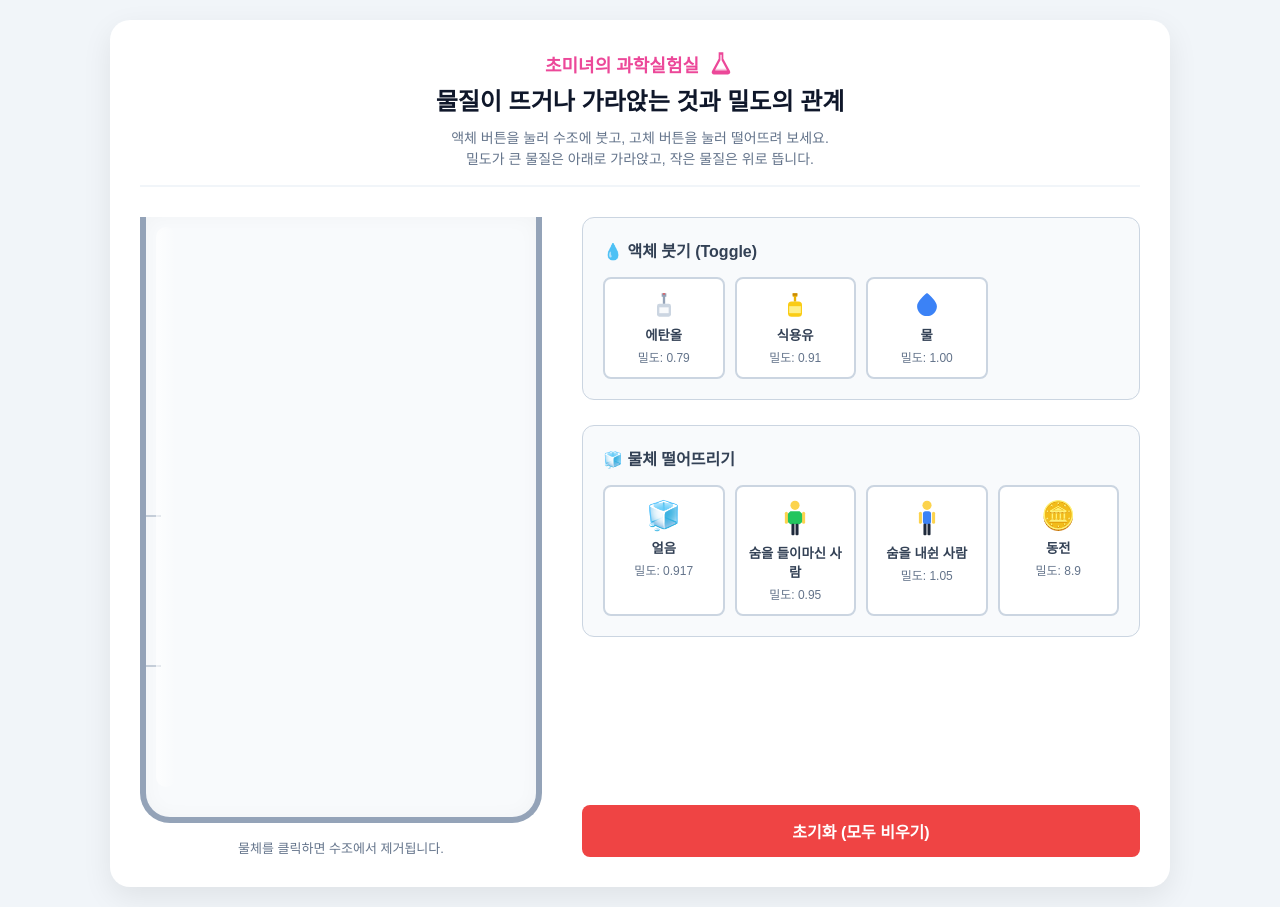
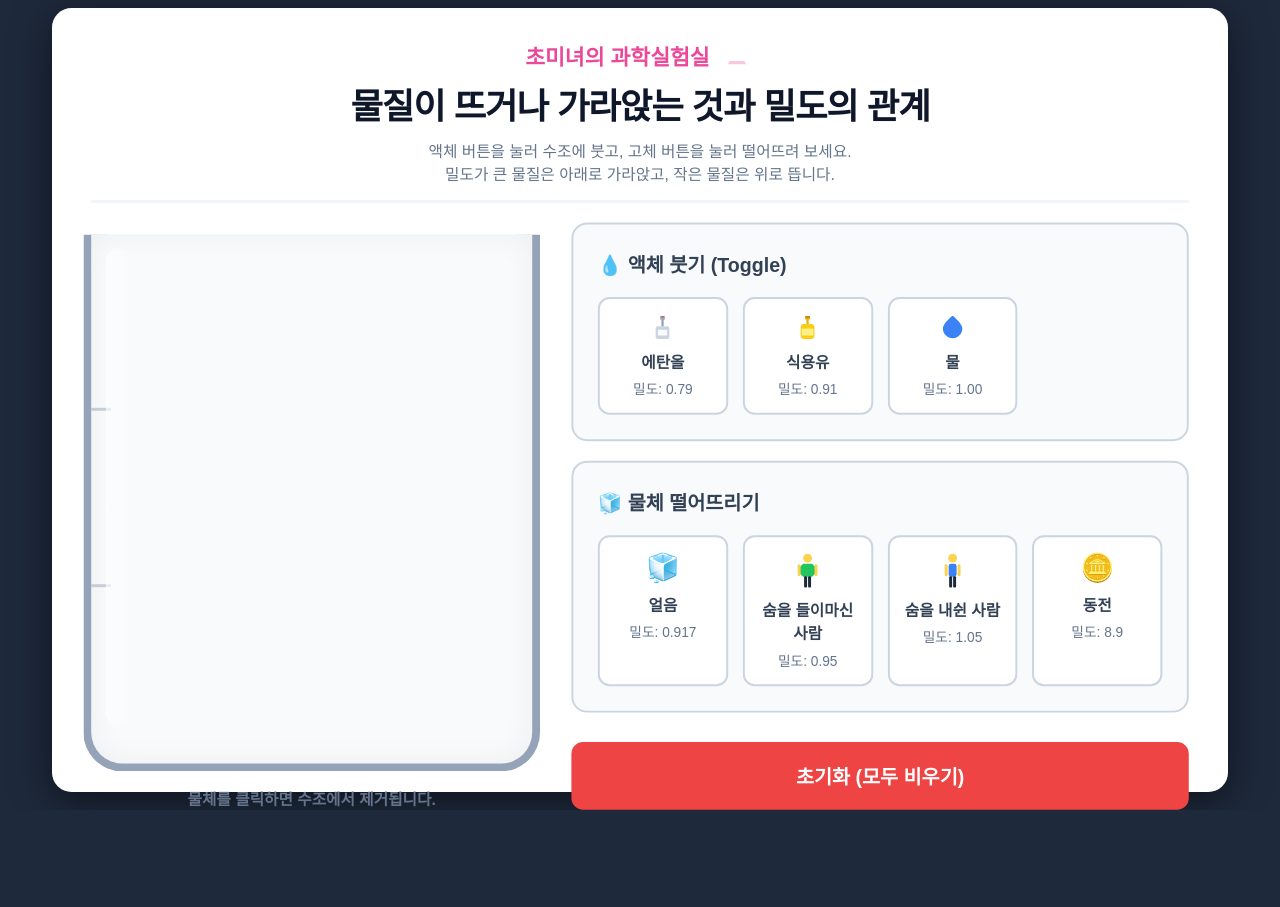
Before and after one commit to smokyboop/density, a plain HTML site: page index.html in a window 1280 px wide. After the commit the page ends 810 px from the top, so only its background shows below. Drawn offline with Linux system fonts and the light colour scheme.

Commit message:
Update index.html

```diff
--- a/index.html
+++ b/index.html
@@ -7,7 +7,7 @@
     <style>
         :root {
             --primary: #3b82f6;
-            --bg-color: #f1f5f9;
+            --bg-color: #1e293b; /* 어두운 배경으로 캔버스 느낌 강조 */
             --panel-bg: #ffffff;
             --border-color: #cbd5e1;
             --text-main: #334155;
@@ -19,71 +19,83 @@
             background-color: var(--bg-color);
             color: var(--text-main);
             margin: 0;
-            padding: 20px;
-            display: flex;
-            justify-content: center;
-            align-items: center;
-            min-height: 100vh;
-            box-sizing: border-box;
+            padding: 0;
+            width: 100vw;
+            height: 100vh;
+            overflow: hidden; /* 강제로 스크롤을 완전히 없앱니다 */
+        }
+
+        /* 고정 해상도(1200x800)를 강제하고, JS로 화면 중앙에서 Scale 조절 */
+        #scale-wrapper {
+            position: absolute;
+            left: 50%;
+            top: 50%;
+            width: 1200px;
+            height: 800px;
+            transform-origin: center center;
+            /* transform은 JS에서 translate(-50%, -50%) scale(...) 로 적용됨 */
         }
 
         .app-container {
+            width: 100%;
+            height: 100%;
             background-color: var(--panel-bg);
             border-radius: 20px;
-            box-shadow: 0 10px 30px rgba(0, 0, 0, 0.08);
+            box-shadow: 0 10px 40px rgba(0, 0, 0, 0.5);
             display: flex;
-            flex-direction: column; /* 제목을 위로 올리기 위해 세로 배치로 변경 */
-            max-width: 1000px;
-            width: 100%;
-            padding: 30px;
-            gap: 20px;
+            flex-direction: column;
+            padding: 30px 40px;
+            box-sizing: border-box;
         }
 
         .content-area {
             display: flex;
             flex-direction: row;
             gap: 40px;
-            width: 100%;
+            height: 100%;
+            flex: 1;
         }
 
         /* 상단 타이틀 영역 */
         .title-area {
-            margin-bottom: 10px;
+            margin-bottom: 20px;
             padding-bottom: 15px;
-            border-bottom: 2px solid var(--bg-color); /* 제목과 내용 사이 구분선 추가 */
-            text-align: center; /* 텍스트 가로 중앙 정렬 추가 */
+            border-bottom: 3px solid #f1f5f9;
+            text-align: center;
         }
 
         .title-top {
             display: flex;
             align-items: center;
-            justify-content: center; /* 플렉스(Flex) 요소인 소제목과 아이콘 중앙 정렬 추가 */
-            gap: 8px;
-            margin-bottom: 8px;
+            justify-content: center;
+            gap: 10px;
+            margin-bottom: 5px;
         }
 
         .subtitle {
-            font-size: 18px;
+            font-size: 22px;
             font-weight: 800;
-            color: #ec4899; /* 톡톡 튀는 핑크색 포인트 */
+            color: #ec4899;
         }
 
         .main-title {
-            margin: 0 0 10px 0;
-            font-size: 24px;
+            margin: 0;
+            font-size: 36px;
             color: #0f172a;
-            line-height: 1.35;
-            word-break: keep-all;
+            font-weight: 900;
+            letter-spacing: -1px;
         }
 
-        p.desc { margin: 0; font-size: 14px; color: var(--text-light); line-height: 1.5; }
+        p.desc { margin: 10px 0 0 0; font-size: 16px; color: var(--text-light); }
 
         /* 비커(수조) 영역 */
         .beaker-section {
             display: flex;
             flex-direction: column;
             align-items: center;
+            justify-content: flex-end;
             gap: 15px;
+            width: 450px; /* 넓이 대폭 증가 */
         }
 
         .beaker-wrapper {
@@ -91,15 +103,15 @@
         }
 
         .beaker {
-            width: 390px; /* 기존 260px의 1.5배 */
-            height: 600px; /* 기존 400px의 1.5배 */
-            border: 6px solid #94a3b8;
+            width: 450px;
+            height: 540px;
+            border: 8px solid #94a3b8;
             border-top: none;
-            border-radius: 0 0 30px 30px;
+            border-radius: 0 0 40px 40px;
             position: relative;
             background-color: #f8fafc;
             overflow: hidden;
-            box-shadow: inset 0 0 20px rgba(0,0,0,0.03);
+            box-shadow: inset 0 0 30px rgba(0,0,0,0.05);
         }
 
         /* 눈금선 */
@@ -107,22 +119,22 @@
             content: '';
             position: absolute;
             left: 0;
-            width: 15px;
-            border-top: 2px solid #94a3b8;
+            width: 20px;
+            border-top: 3px solid #94a3b8;
             z-index: 10;
             opacity: 0.5;
         }
-        .beaker::before { bottom: 150px; } /* 눈금 위치도 1.5배 */
-        .beaker::after { bottom: 300px; }
+        .beaker::before { bottom: 180px; }
+        .beaker::after { bottom: 360px; }
 
         .beaker-glass-shine {
             position: absolute;
-            left: 10px;
-            top: 10px;
-            bottom: 30px;
-            width: 20px;
+            left: 15px;
+            top: 15px;
+            bottom: 40px;
+            width: 25px;
             background: linear-gradient(to right, rgba(255,255,255,0.7), rgba(255,255,255,0));
-            border-radius: 10px;
+            border-radius: 12px;
             z-index: 20;
             pointer-events: none;
         }
@@ -133,7 +145,7 @@
             left: 0;
             width: 100%;
             height: 100%;
-            pointer-events: none; /* 클릭은 고체만 되도록 */
+            pointer-events: none;
         }
 
         .liquid {
@@ -141,7 +153,6 @@
             bottom: 0;
             left: 0;
             width: 100%;
-            /* 액체가 차오르는 애니메이션 효과 적용 */
             transition: height 0.8s cubic-bezier(0.4, 0, 0.2, 1),
                         bottom 0.8s cubic-bezier(0.4, 0, 0.2, 1),
                         opacity 0.6s ease;
@@ -150,9 +161,9 @@
             align-items: center;
             color: rgba(0,0,0,0.7);
             font-weight: 700;
-            font-size: 15px;
+            font-size: 18px; /* 글씨 크기 키움 */
             box-shadow: inset 0 4px 6px rgba(255,255,255,0.2);
-            overflow: hidden; /* 높이가 0일 때 텍스트 숨김 */
+            overflow: hidden;
         }
 
         .liquid span {
@@ -164,11 +175,8 @@
             transition: bottom 0.8s cubic-bezier(0.34, 1.56, 0.64, 1);
             display: flex;
             flex-direction: column;
-            justify-content: flex-end; /* 아이콘이 바닥에 완벽히 닿도록 아래쪽으로 정렬 */
+            justify-content: flex-end;
             align-items: center;
-            /* 사각형 배경을 제거하기 위해 border-radius와 box-shadow를 초기화합니다. */
-            border-radius: 0;
-            box-shadow: none;
             cursor: pointer;
             pointer-events: auto;
             text-align: center;
@@ -189,64 +197,68 @@
         }
 
         .solid-name {
-            font-size: 11px;
+            font-size: 13px;
             font-weight: bold;
             color: #1e293b;
             white-space: nowrap;
-            margin-bottom: auto; /* 이름 텍스트를 위로 밀어내어 아이콘이 바닥에 닿게 만듭니다 */
+            margin-bottom: auto;
             padding-top: 4px;
         }
 
-        .beaker-guide { font-size: 13px; color: var(--text-light); text-align: center; }
+        .beaker-guide { font-size: 16px; font-weight: 600; color: var(--text-light); text-align: center; }
 
         /* 컨트롤 패널 영역 */
         .controls-section {
             flex: 1;
             display: flex;
             flex-direction: column;
-            gap: 25px;
+            gap: 20px;
         }
 
         .control-group {
             background-color: #f8fafc;
-            padding: 20px;
-            border-radius: 12px;
-            border: 1px solid var(--border-color);
+            padding: 25px;
+            border-radius: 16px;
+            border: 2px solid var(--border-color);
+            flex: 1; /* 높이 꽉 채우기 */
         }
 
         .control-group h3 {
-            margin: 0 0 15px 0;
-            font-size: 16px;
+            margin: 0 0 20px 0;
+            font-size: 20px;
             color: #334155;
             display: flex;
             align-items: center;
-            gap: 8px;
+            gap: 10px;
         }
 
         .btn-grid {
             display: grid;
-            grid-template-columns: repeat(auto-fill, minmax(110px, 1fr));
-            gap: 10px;
+            grid-template-columns: repeat(auto-fill, minmax(130px, 1fr));
+            gap: 15px;
         }
 
         button {
             background-color: white;
             border: 2px solid var(--border-color);
-            padding: 12px 8px;
-            border-radius: 8px;
+            padding: 15px 10px;
+            border-radius: 12px;
             cursor: pointer;
-            font-weight: 600;
+            font-weight: 700;
+            font-size: 16px;
             color: var(--text-main);
             transition: all 0.2s;
             display: flex;
             flex-direction: column;
             align-items: center;
-            gap: 4px;
+            gap: 6px;
         }
 
         button:hover {
             border-color: #94a3b8;
             background-color: #f1f5f9;
+            transform: translateY(-2px);
+            box-shadow: 0 4px 6px rgba(0,0,0,0.05);
         }
 
         button.active-liquid {
@@ -256,8 +268,8 @@
         }
 
         .density-val {
-            font-size: 12px;
-            font-weight: 400;
+            font-size: 14px;
+            font-weight: 500;
             color: var(--text-light);
         }
 
@@ -267,68 +279,27 @@
             background-color: #ef4444;
             color: white;
             border: none;
-            padding: 14px;
-            font-size: 16px;
+            padding: 20px;
+            font-size: 20px;
             font-weight: bold;
-            border-radius: 8px;
-            margin-top: auto;
+            border-radius: 12px;
+            margin-top: 10px;
             cursor: pointer;
             transition: background 0.2s;
         }
         .btn-reset:hover { background-color: #dc2626; }
 
-        /* === 반응형 처리 (모바일 & 태블릿 스크롤 해결) === */
-        @media (max-width: 768px) {
-            .app-container {
-                padding: 20px;
-            }
-            .content-area {
-                flex-direction: column;
-                align-items: center;
-                gap: 10px;
-            }
-
-            /* 태블릿 크기에서는 비커 영역을 75%로 축소 */
-            .beaker-section {
-                transform: scale(0.75);
-                transform-origin: top center;
-                /* 축소되면서 생기는 아래쪽 빈 공간을 끌어당겨 없애줍니다 */
-                margin-bottom: -150px;
-            }
-        }
-
-        /* 스마트폰(더 좁은 화면)을 위한 추가 설정 */
-        @media (max-width: 480px) {
-            .app-container {
-                padding: 15px;
-            }
-
-            /* 스마트폰에서는 비커 영역을 55% 크기로 더 많이 축소 */
-            .beaker-section {
-                transform: scale(0.55);
-                margin-bottom: -270px;
-            }
-
-            /* 모바일에서는 버튼들이 너무 작아지지 않도록 2열로 크게 배치 */
-            .btn-grid {
-                grid-template-columns: repeat(2, 1fr);
-            }
-
-            .main-title {
-                font-size: 20px; /* 폰트 크기 약간 줄임 */
-            }
-        }
-
     </style>
 </head>
 <body>
 
+    <!-- 화면 크기에 맞춰 전체를 축소/확대해줄 스케일 래퍼 추가 -->
+    <div id="scale-wrapper">
         <div class="app-container">
             <div class="title-area">
                 <div class="title-top">
                     <span class="subtitle">초미녀의 과학실험실</span>
-                <svg viewBox="0 0 24 24" width="28" height="28">
-                    <path d="M10 2v5.5l-5.7 10.45A2 2 0 0 0 6 21h12a2 2 0 0 0 1.7-2.95L14 7.5V2H10zm1.5 2h1v4.8l4.4 8.06a.5.5 0 0 1-.43.74H7.53a.5.5 0 0 1-.43-.74L11.5 8.8V4z" fill="#ec4899"/>
+                    <svg viewBox="0 0 24 24" width="36" height="36">
                         <path d="M7 16h10l1.2 2.2H5.8L7 16z" fill="#ec4899" opacity="0.3"/>
                     </svg>
                 </div>
@@ -365,6 +336,7 @@
                 </div>
             </div>
         </div>
+    </div>
 
     <script>
         // 1. 데이터 정의
@@ -392,25 +364,22 @@
             }
         };
 
-        // sizeRatio 속성을 추가하여 물체의 상대적인 크기(부피)를 정의합니다.
         const SOLIDS = {
             'ice': { name: '얼음', density: 0.917, icon: '🧊', color: '#e0f2fe', sizeRatio: 1.0, isSvg: false },
             'inhale': {
                 name: '숨을 들이마신 사람',
                 density: 0.95,
-                // 상반신(가슴)이 부풀어오른 정자세 사람 형태의 SVG
                 icon: '<svg viewBox="0 0 100 150" style="width: 100%; height: 100%; display: block;"><circle cx="50" cy="25" r="18" fill="#fcd34d" /><path d="M 32 48 Q -2 75 32 100 L 68 100 Q 102 75 68 48 Z" fill="#22c55e" /><rect x="10" y="50" width="12" height="48" rx="6" fill="#fcd34d" /><rect x="78" y="50" width="12" height="48" rx="6" fill="#fcd34d" /><rect x="36" y="98" width="12" height="45" rx="4" fill="#1e293b" /><rect x="52" y="98" width="12" height="45" rx="4" fill="#1e293b" /></svg>',
                 color: '#dcfce7',
-                sizeRatio: 1.5, // 크기를 전체적으로 더 크게
+                sizeRatio: 1.5,
                 isSvg: true
             },
             'exhale': {
                 name: '숨을 내쉰 사람',
                 density: 1.05,
-                // 슬림한 체형의 정자세 사람 형태의 SVG
                 icon: '<svg viewBox="0 0 100 150" style="width: 100%; height: 100%; display: block;"><circle cx="50" cy="25" r="18" fill="#fcd34d" /><rect x="34" y="48" width="32" height="52" rx="10" fill="#3b82f6" /><rect x="18" y="50" width="12" height="48" rx="6" fill="#fcd34d" /><rect x="70" y="50" width="12" height="48" rx="6" fill="#fcd34d" /><rect x="36" y="98" width="12" height="45" rx="4" fill="#1e293b" /><rect x="52" y="98" width="12" height="45" rx="4" fill="#1e293b" /></svg>',
                 color: '#fce7f3',
-                sizeRatio: 1.25, // 얼음보다 크지만 들이마신 사람보다는 작게
+                sizeRatio: 1.25,
                 isSvg: true
             },
             'coin': { name: '동전', density: 8.90, icon: '🪙', color: '#fef08a', sizeRatio: 0.6, isSvg: false }
@@ -419,16 +388,36 @@
         // 2. 상태 관리
         let activeLiquids = new Set();
         let droppedSolids = [];
-        const BEAKER_HEIGHT = 600; /* 기존 400에서 600으로 변경 */
-        const LAYER_HEIGHT = 150; // 액체 1개당 차지하는 높이 (기존 100에서 150으로 변경)
+        const BEAKER_HEIGHT = 540;
+        const LAYER_HEIGHT = 180;
 
         // 3. 초기화 및 UI 생성
         window.onload = () => {
             initLiquids();
             renderButtons();
+
+            // 렌더링이 완료된 직후에 화면 사이즈를 계산하여 비율을 한 번 맞춰줍니다.
+            setTimeout(adjustScale, 50);
         };
 
-        // 액체 DOM 요소를 미리 생성해두어 애니메이션이 가능하도록 합니다.
+        // ★ 고정 해상도(1200x800)를 화면 중앙에 꽉 차게 띄워주는 로직 ★
+        function adjustScale() {
+            const wrapper = document.getElementById('scale-wrapper');
+
+            const winWidth = window.innerWidth;
+            const winHeight = window.innerHeight;
+
+            // 기준 해상도 1200x800 대비 창의 비율을 구함 (상하좌우 2% 여백 생성)
+            const scale = Math.min(winWidth / 1200, winHeight / 800) * 0.98;
+
+            // translate로 화면 중앙 정렬 후 스케일 적용 (모바일/PC 구분 없이 항상 좌우 비율 유지)
+            wrapper.style.transform = `translate(-50%, -50%) scale(${scale})`;
+        }
+
+        // 창 크기가 변할 때마다 자동으로 배율이 조절되도록 이벤트 연결
+        window.addEventListener('resize', adjustScale);
+
+
         function initLiquids() {
             const liquidsLayer = document.getElementById('liquids-layer');
             const sortedLiquidKeys = Object.keys(LIQUIDS).sort((a, b) => LIQUIDS[b].density - LIQUIDS[a].density);
@@ -454,7 +443,6 @@
                 btn.id = `btn-${key}`;
                 btn.onclick = () => toggleLiquid(key);
 
-                // SVG 아이콘 적용을 위한 로직 추가
                 const iconHtml = data.isSvg
                     ? `<div style="height: 28px; width: 28px; display: flex; justify-content: center; align-items: center; margin-bottom: 2px;">${data.icon}</div>`
                     : `<span style="font-size: 24px; margin-bottom: 2px;">${data.icon}</span>`;
@@ -468,7 +456,6 @@
                 const btn = document.createElement('button');
                 btn.onclick = () => dropSolid(key);
 
-                // SVG 아이콘인 경우와 일반 이모지인 경우를 구분하여 버튼 아이콘 생성
                 const iconHtml = data.isSvg
                     ? `<div style="height: 38px; width: 32px; display: flex; justify-content: center; align-items: center; margin-bottom: 2px;">${data.icon}</div>`
                     : `<span style="font-size: 28px; margin-bottom: 2px;">${data.icon}</span>`;
@@ -478,7 +465,6 @@
             }
         }
 
-        // 4. 액체 추가/제거
         function toggleLiquid(key) {
             if (activeLiquids.has(key)) {
                 activeLiquids.delete(key);
@@ -486,62 +472,51 @@
                 activeLiquids.add(key);
             }
 
-            // 버튼 스타일 업데이트
             document.getElementById(`btn-${key}`).classList.toggle('active-liquid');
-
             recalculatePhysics();
         }
 
-        // 5. 물체 떨어뜨리기
         function dropSolid(key) {
             const data = SOLIDS[key];
             const id = 'solid_' + Date.now() + Math.floor(Math.random() * 1000);
 
-            // 물체의 크기 계산 (기본 크기 80px 기준)
             const sizeRatio = data.sizeRatio || 1.0;
-            const solidSize = 80 * sizeRatio;
-            const fontSize = 42 * sizeRatio;
+            const solidSize = 100 * sizeRatio; // 크기 증가
+            const fontSize = 52 * sizeRatio; // 아이콘 크기 증가
 
-            // 랜덤한 X축 위치 (벽에 부딪히지 않도록 계산, 비커 너비 변경 반영)
-            const maxLeft = 390 - solidSize - 10;
+            const maxLeft = 450 - solidSize - 10;
             const leftPos = Math.random() * (maxLeft - 10) + 10;
 
             const el = document.createElement('div');
             el.className = 'solid';
             el.id = id;
             el.style.left = leftPos + 'px';
-            el.style.bottom = (BEAKER_HEIGHT + 20) + 'px'; // 수조 약간 위에서 시작
+            el.style.bottom = (BEAKER_HEIGHT + 20) + 'px';
 
-            /* 배경색을 투명하게 설정하여 사각형 배경을 없앱니다. */
             el.style.backgroundColor = 'transparent';
             el.style.width = solidSize + 'px';
             el.style.height = solidSize + 'px';
 
-            // SVG와 일반 이모지를 구분하여 렌더링
             const iconHtml = data.isSvg
                 ? `<div class="icon-wrapper" style="height: ${solidSize * 0.65}px; width: ${solidSize * 0.6}px;">${data.icon}</div>`
                 : `<div class="icon-wrapper" style="font-size: ${fontSize}px; line-height: 1;">${data.icon}</div>`;
 
-            // 텍스트를 위로 올리고 아이콘을 바닥으로 정렬합니다.
             el.innerHTML = `
                 <div class="solid-name">${data.name}<br>${data.density}</div>
                 ${iconHtml}
             `;
 
-            // 클릭 시 제거 기능
             el.onclick = () => removeSolid(id);
 
             document.getElementById('solids-layer').appendChild(el);
 
             droppedSolids.push({ id, type: key, density: data.density, size: solidSize, el });
 
-            // DOM 추가 후 애니메이션을 위해 약간의 지연 후 물리 계산
             setTimeout(() => {
                 recalculatePhysics();
             }, 50);
         }
 
-        // 6. 물체 제거
         function removeSolid(id) {
             const solidIndex = droppedSolids.findIndex(s => s.id === id);
             if (solidIndex > -1) {
@@ -550,7 +525,6 @@
             }
         }
 
-        // 7. 전체 초기화
         function clearAll() {
             activeLiquids.clear();
             droppedSolids.forEach(s => s.el.remove());
@@ -560,15 +534,12 @@
             recalculatePhysics();
         }
 
-        // 8. 물리 계산 및 UI 위치 업데이트 (핵심 로직)
         function recalculatePhysics() {
             const activeLiqData = [];
             let currentBottom = 0;
 
-            // 밀도 내림차순(무거운 것이 바닥) 정렬
             const sortedLiquidKeys = Object.keys(LIQUIDS).sort((a, b) => LIQUIDS[b].density - LIQUIDS[a].density);
 
-            // 1. 액체 애니메이션 및 위치 설정
             sortedLiquidKeys.forEach(key => {
                 const el = document.getElementById(`liquid-${key}`);
                 if (activeLiquids.has(key)) {
@@ -583,42 +554,35 @@
                 }
             });
 
-            // 2. 고체 위치 렌더링
             droppedSolids.forEach(solid => {
-                let finalBottom = 0; // 기본적으로 바닥(0)까지 가라앉음
+                let finalBottom = 0;
 
-                // 가장 위쪽 액체(가장 가벼운 액체)부터 검사
                 for (let i = activeLiqData.length - 1; i >= 0; i--) {
                     const liq = activeLiqData[i];
 
-                    // 물체의 밀도가 액체보다 작으면 해당 액체에 뜹니다.
                     if (solid.density < liq.density) {
                         const liqTopSurface = (i + 1) * LAYER_HEIGHT;
                         const submersionRatio = solid.density / liq.density;
-                        const submergedDepth = solid.size * submersionRatio; // 물체의 크기를 비례하여 잠긴 깊이 계산
+                        const submergedDepth = solid.size * submersionRatio;
 
                         finalBottom = liqTopSurface - submergedDepth;
 
-                        // 특수 효과: 숨을 들이마신 사람은 시각적으로 물 위에 더 떠 보이도록 위치를 약간 위로 보정합니다.
                         if (solid.type === 'inhale') {
-                            finalBottom += 60; // 머리가 물 표면에 닿도록 위로 대폭 이동
+                            finalBottom += 80;
                         } else if (solid.type === 'ice') {
-                            // 수정됨: 텍스트 영역을 제외한 실제 '얼음 아이콘(크기 약 42px)'을 기준으로
-                            // 정확히 절반(21px)이 물 표면 위로 올라오게 고정합니다.
-                            finalBottom = liqTopSurface - 21;
+                            finalBottom = liqTopSurface - 26;
                         }
 
-                        break; // 위치를 찾았으므로 하위 액체 검사 중단
+                        break;
                     }
                 }
 
                 solid.el.style.bottom = finalBottom + 'px';
 
-                // 특수 효과: 숨을 내쉰 사람이 바닥(finalBottom === 0)에 완전히 가라앉으면 눕게 만듭니다.
                 const iconWrapper = solid.el.querySelector('.icon-wrapper');
                 if (iconWrapper) {
                     if (solid.type === 'exhale' && finalBottom <= 0) {
-                        iconWrapper.style.transform = 'rotate(90deg)'; // 바닥에 닿으면 90도 회전
+                        iconWrapper.style.transform = 'rotate(90deg)';
                     } else {
                         iconWrapper.style.transform = 'rotate(0deg)';
                     }
```
Lines whose indentation alone changed are shown as unchanged.
